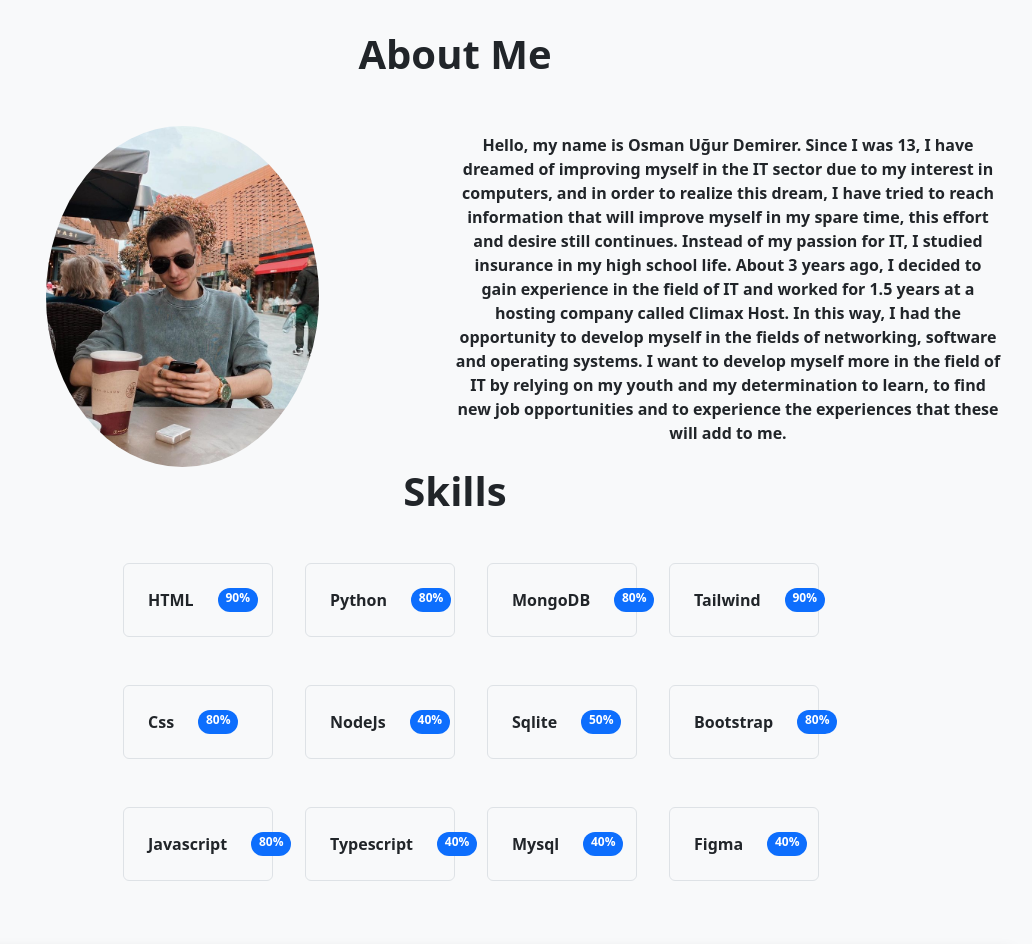
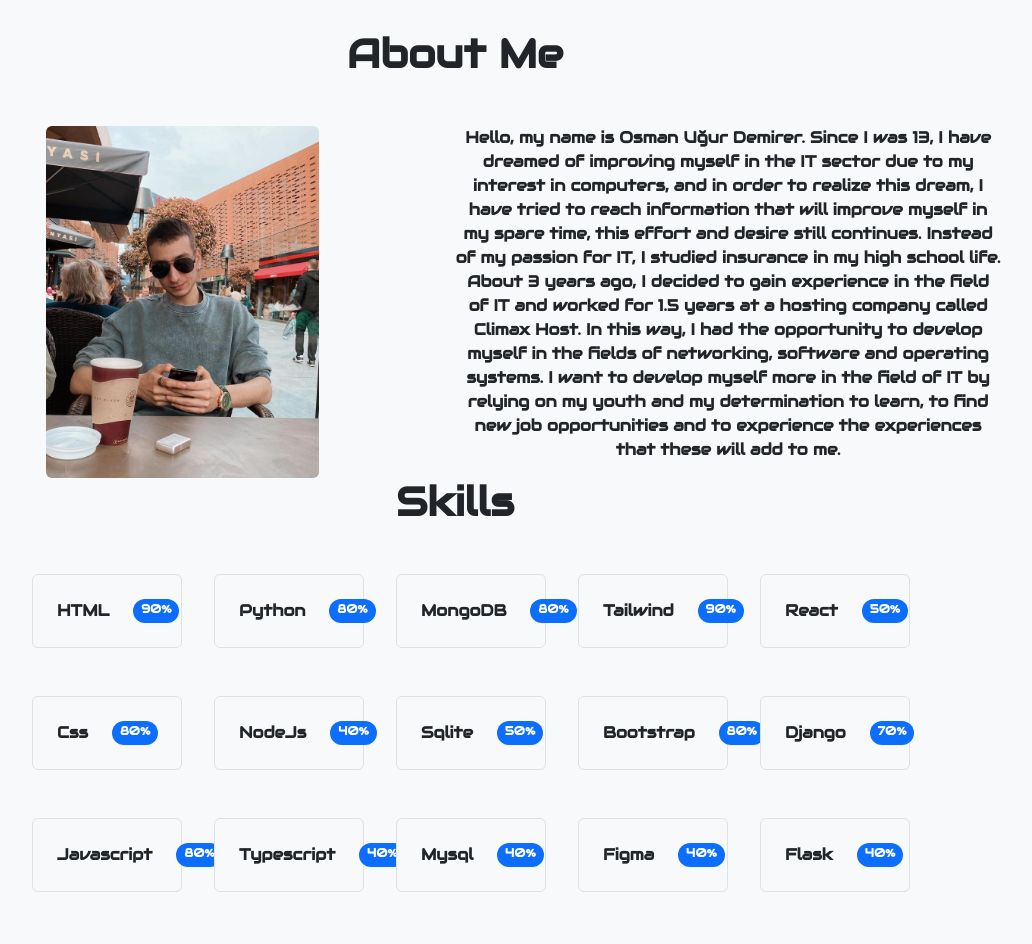
Before and after one commit to Ugurdmrer/Portfolio, a React (Vite) app: page /About in a window 1280 px wide. Shown: the part 140-1084 px from the top of the page, without its empty margins (185-1217 px from the left). Built offline with nearby package versions, Linux system fonts and the light colour scheme.

Commit message:
font added.

```diff
--- a/index.html
+++ b/index.html
@@ -9,13 +9,16 @@
       crossorigin="anonymous"
     />
     <link rel="preconnect" href="https://fonts.googleapis.com">
+<link rel="preconnect" href="https://fonts.gstatic.com" crossorigin>
+<link href="https://fonts.googleapis.com/css2?family=Audiowide&display=swap" rel="stylesheet">
+    <link rel="preconnect" href="https://fonts.googleapis.com">
     <link rel="preconnect" href="https://fonts.gstatic.com" crossorigin>
     <link href="https://fonts.googleapis.com/css2?family=Young+Serif&display=swap" rel="stylesheet">
     <link rel="icon" type="image/svg+xml" href="/vite.svg" />
     <meta name="viewport" content="width=device-width, initial-scale=1.0" />
     <title>Uğur Demirer</title>
   </head>
-  <body class="bg-light">
+  <body style="font-family:'Audiowide', cursive;" class="bg-light fw-bold">
     <div id="root"></div>
     <script type="module" src="/src/main.tsx"></script>
   </body>
--- a/src/pages/About.tsx
+++ b/src/pages/About.tsx
@@ -6,7 +6,7 @@ export default function About() {
       <h1 className="d-flex justify-content-center fw-bold mb-5">About Me</h1>
       <div className="d-flex">
         <div className="col-6 justify-content-center d-flex">
-          <img src={aboutImage} alt="image" className="rounded-circle w-50" />
+          <img src={aboutImage} alt="image" className="rounded w-50" />
         </div>
         <div className="col-6 d-flex flex-column justify-content-center">
           <p className="text-center fw-bold">
@@ -80,6 +80,19 @@ export default function About() {
             </li>
           </ul>
         </div>
+        <div className="col-2">
+          <ul className="d-flex flex-column gap-5">
+            <li className="list-group-item">
+              <div className="border rounded p-4 d-flex gap-4 bg-light fw-bold">React <span className=" badge bg-primary rounded-pill">50%</span></div>
+            </li>
+            <li className="list-group-item">
+              <div className="border rounded p-4 d-flex gap-4 bg-light fw-bold">Django <span className=" badge bg-primary rounded-pill">70%</span></div>
+            </li>
+            <li className="list-group-item">
+              <div className="border rounded p-4 d-flex gap-4 bg-light fw-bold">Flask <span className=" badge bg-primary rounded-pill">40%</span></div>
+            </li>
+          </ul>
+        </div>
       </div>
     </div>
   );
```
